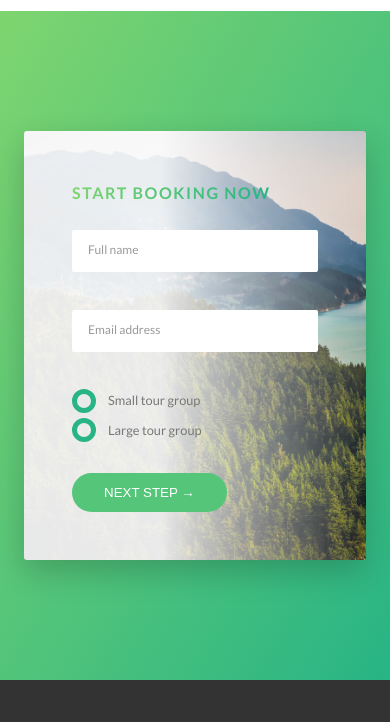
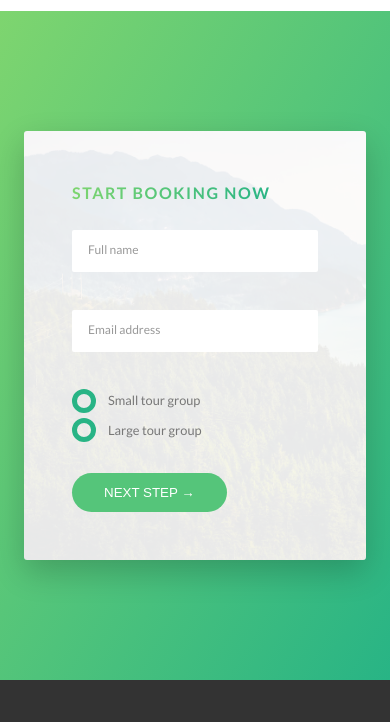
Before and after one commit to farooqwd/Natours, a website: page index.html in a window 390 px wide. Shown: the part 5760-6482 px from the top of the page. Drawn offline with Linux system fonts and the light colour scheme; grey boxes are pictures that could not be loaded.

Commit message:
responsivness to page is added

```diff
--- a/index.html
+++ b/index.html
@@ -245,7 +245,7 @@
                         we make people geniouly happier
                     </h2>
                 </div>
-                <div class="row">
+                <div class="row row__tab">
                     <div class="story">
                         <figure class="story__shape">
                             <img src="../img/nat-8.jpg" alt="person" class="story__img">
@@ -264,7 +264,7 @@
                     </div>
                 </div>
 
-                <div class="row">
+                <div class="row row__tab">
                     <div class="story">
                         <figure class="story__shape">
                             <img src="../img/nat-9.jpg" alt="person" class="story__img">
@@ -289,7 +289,7 @@
             </section>
 
             <section class="section-book">
-                <div class="row">
+                <div class="row row__tab">
                     <div class="book">
                         <div class="book__form">
                             <form action="#" class="form">
@@ -337,7 +337,7 @@
 
         <footer class="footer">
             <div class="footer__logo-box">
-                <img src="img/logo-green-2x.png" alt="Full logo" class="footer__logo">
+                <img srcset="img/logo-green-2x.png 1x, img/logo-green-2x.png 2x" alt="Full logo" class="footer__logo">
             </div>
             <div class="row">
                 <div class="col-1-of-2">
--- a/sass/components/_form.scss
+++ b/sass/components/_form.scss
@@ -54,6 +54,10 @@
         width: 49%;
         display: inline-block;
 
+        @include respond(tab-port) {
+            width: 100%;
+            margin-bottom: 1rem;
+        }
         @include respond(phone) {
             width: 100%;
             margin-bottom: 1rem;
--- a/sass/components/_popup.scss
+++ b/sass/components/_popup.scss
@@ -22,11 +22,16 @@
         opacity: 0;
         transform: translate(-50%, -50%) scale(.25);
         transition: all .5s .2s;
+
     }
 
     &__left {
         width: 33.333333%;
         display: table-cell;
+
+        @include respond(phone) {
+            display: none;
+        }
     }
 
     &__right {
@@ -34,6 +39,10 @@
         display: table-cell;
         vertical-align: middle;
         padding: 3rem 5rem;
+
+        @include respond(tab-port) {
+            width: 100%;
+        }
     }
 
     &__img {
--- a/sass/layout/_grid.scss
+++ b/sass/layout/_grid.scss
@@ -11,6 +11,16 @@
     }
 
     @include respond(tab-port) {
+        max-width: 50rem;
+        padding: 0 3rem;
+
+        &__tab {
+            max-width: 80rem
+        }
+
+    }
+
+    @include respond(phone) {
         max-width: 50rem;
         padding: 0 3rem;
     }
--- a/sass/pages/_home.scss
+++ b/sass/pages/_home.scss
@@ -77,6 +77,12 @@
                                       transparent 100%),
                                       url(../img/nat-10.jpg);
     }
+    @include respond(phone) {
+        background-image: linear-gradient(to right,
+                                      rgba($color-white, .9) 0,
+                                      rgba($color-white, .9) 100%),
+                                      url(../img/nat-10.jpg);
+    }
     &__form {
         width: 50%;
         padding: 6rem;
```
Also changed, not shown: css/style.css.
